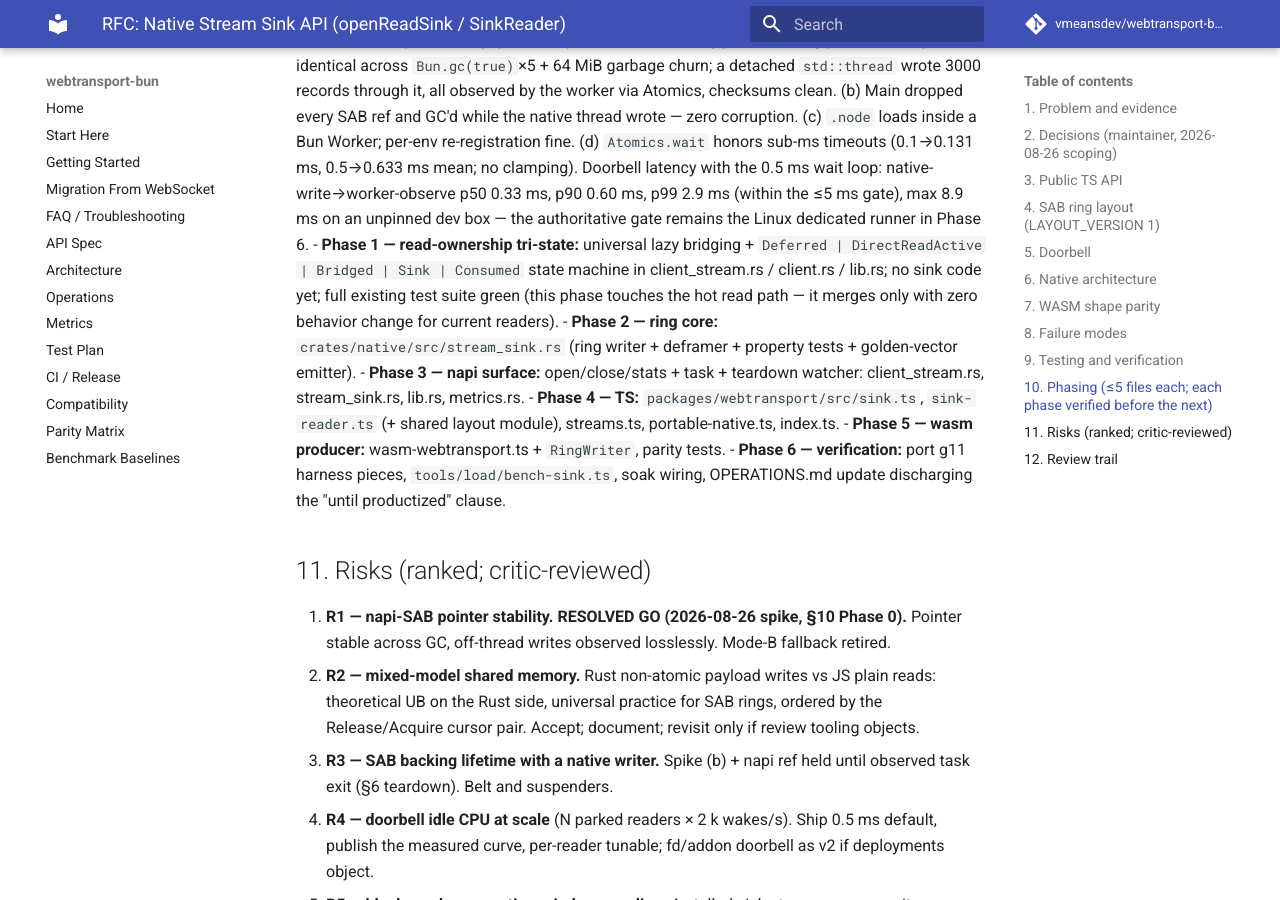
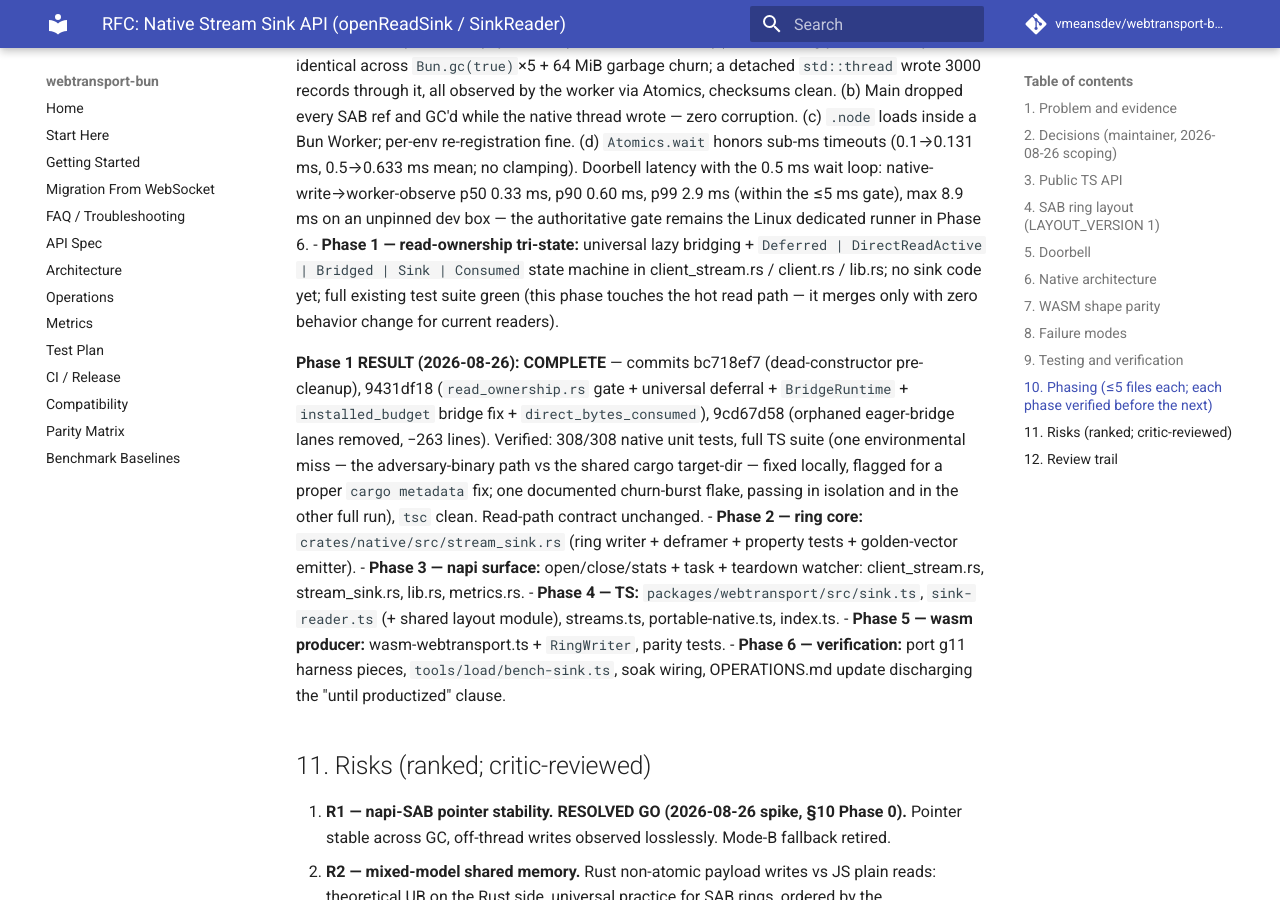
Before and after one commit to vmeansdev/webtransport-bun, an MkDocs documentation site: the page built from docs/RFC_STREAM_SINK.md, in a window 1280 px wide and 900 px high, scrolled down 9246 px. Built offline with MkDocs 1.6.1 and Material for MkDocs 9.7.7, drawn with Linux system fonts in a browser that asks for light colours; comment, search, counter and statistics services are not loaded.

Commit message:
Record Phase 1 completion in the stream sink RFC
Co-Authored-By: Claude Fable 5 <noreply@anthropic.com>

```diff
--- a/docs/RFC_STREAM_SINK.md
+++ b/docs/RFC_STREAM_SINK.md
@@ -362,6 +362,14 @@ production. **Shape parity, not latency parity.**
   | Bridged | Sink | Consumed` state machine in client_stream.rs / client.rs / lib.rs; no sink
   code yet; full existing test suite green (this phase touches the hot read path — it merges only
   with zero behavior change for current readers).
+
+  **Phase 1 RESULT (2026-08-26): COMPLETE** — commits bc718ef7 (dead-constructor pre-cleanup),
+  9431df18 (`read_ownership.rs` gate + universal deferral + `BridgeRuntime` + `installed_budget`
+  bridge fix + `direct_bytes_consumed`), 9cd67d58 (orphaned eager-bridge lanes removed, −263
+  lines). Verified: 308/308 native unit tests, full TS suite (one environmental miss — the
+  adversary-binary path vs the shared cargo target-dir — fixed locally, flagged for a proper
+  `cargo metadata` fix; one documented churn-burst flake, passing in isolation and in the other
+  full run), `tsc` clean. Read-path contract unchanged.
 - **Phase 2 — ring core:** `crates/native/src/stream_sink.rs` (ring writer + deframer + property
   tests + golden-vector emitter).
 - **Phase 3 — napi surface:** open/close/stats + task + teardown watcher: client_stream.rs,
```
